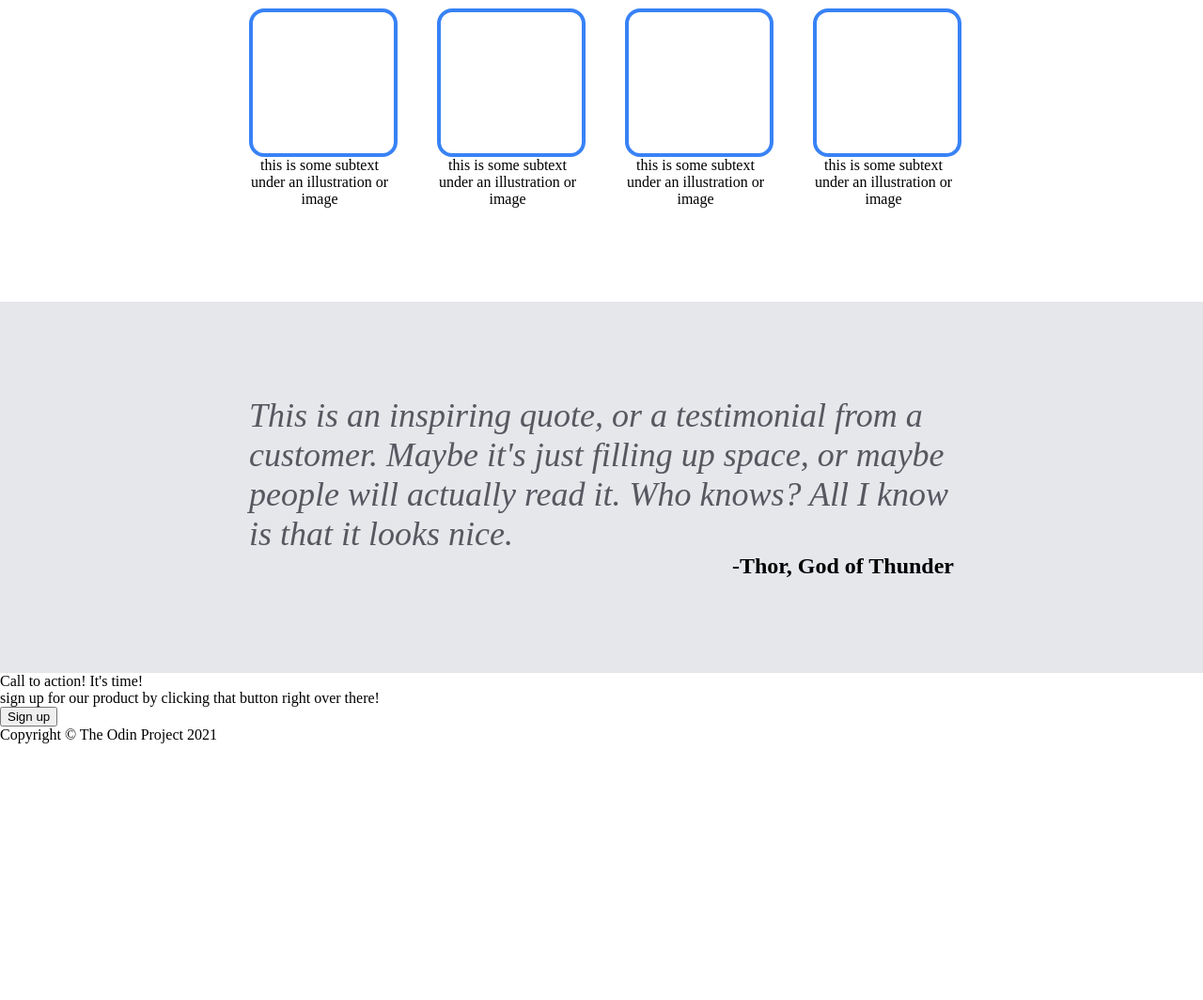
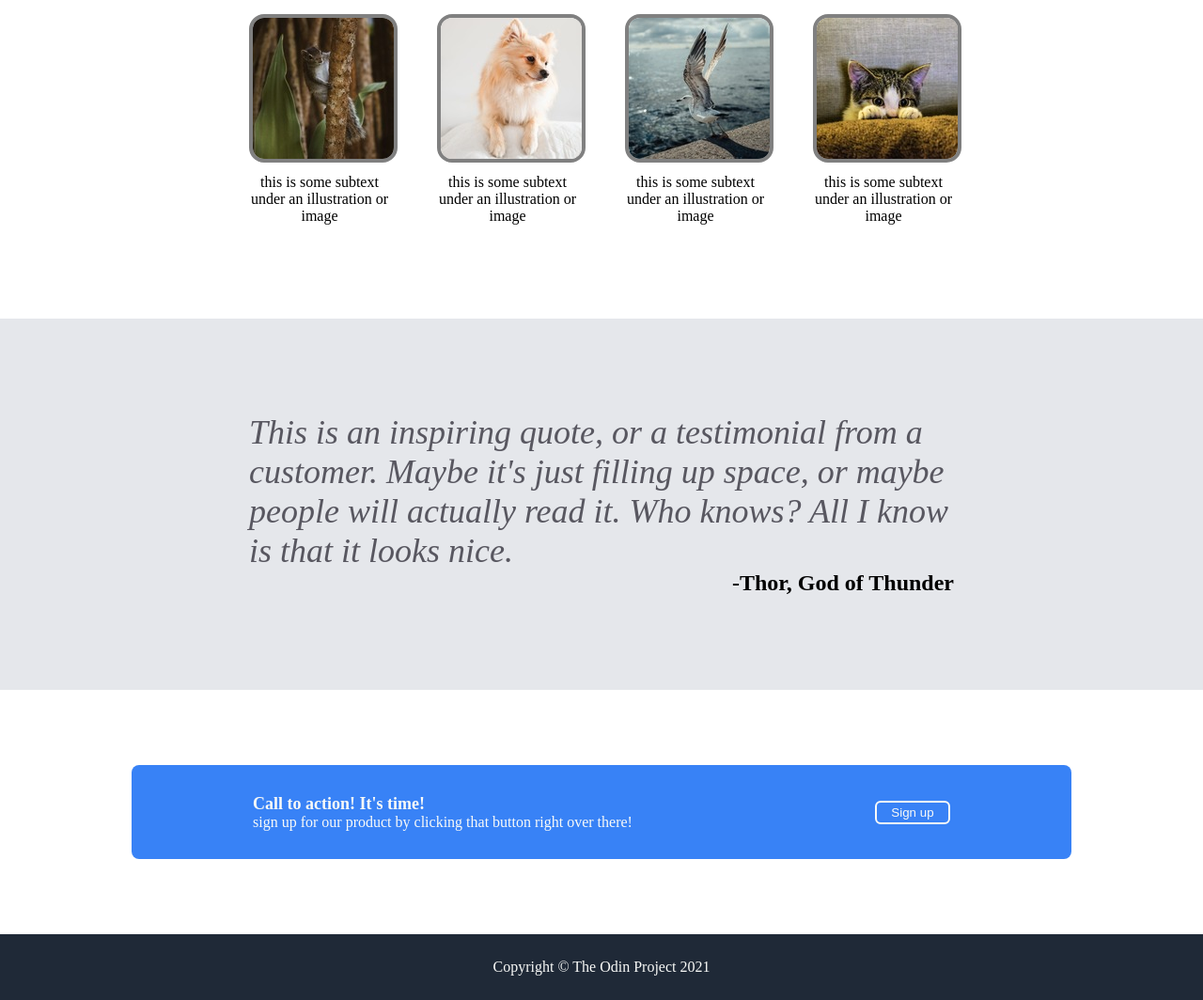
Before and after one commit to amujib2003/odin-landing-page, a plain HTML site: page index.html in a window 1280 px wide. Shown: the part 537-1601 px from the top of the page at 94% size. Before the commit the page ends 1328 px from the top, so only its background shows below. Drawn offline with Linux system fonts and the light colour scheme.

Commit message:
Add call to action, footer, and finishing touch ups for odin-landing-page

```diff
--- a/index.html
+++ b/index.html
@@ -23,9 +23,11 @@
         <div class="header-left">
             <div class="header-main-text">This Website is awesome</div>
             <div class="header-secondary-text">This website has some subtext that goes here under the main title. It's a smaller font and the color is lower contrast</div>
-            <button class="header-sign">Sign up</button>
+            <button class="header-button">Sign up</button>
         </div>
-        <div class="header-image">this is a placeholder for an image</div>
+        <div class="header-image">
+          <img src="images/pexels-adem-albayrak-19208258.jpg" alt="Mountain covered in snow">
+        </div>
       </div>
     </div>
 
@@ -33,29 +35,28 @@
     <div class="photo-grid-container">
       <div class="info">
         <div class="box">
-
-        </div>
-
-        <div>this is some subtext under an illustration or image</div>
-      </div>
-
-      <div class="info">
-        <div class="box">
-
+          <img class="squirrel-img" src="images/pexels-laura-meinhardt-18463820.jpg" alt="Squirrel on tree">
         </div>
         <div>this is some subtext under an illustration or image</div>
       </div>
 
       <div class="info">
         <div class="box">
-
+          <img class="dog-img" src="images/pexels-harriet-b-15096715.jpg" alt="Dog on pillow">
         </div>
         <div>this is some subtext under an illustration or image</div>
       </div>
 
       <div class="info">
         <div class="box">
+          <img class="bird-img" src="images/pexels-levent-simsek-19308248.jpg" alt="Bird near ocean">
+        </div>
+        <div>this is some subtext under an illustration or image</div>
+      </div>
 
+      <div class="info">
+        <div class="box">
+          <img class="cat-img" src="images/pexels-francesco-ungaro-96938.jpg" alt="Cat between sofa">
         </div>
         <div>this is some subtext under an illustration or image</div>
       </div>
@@ -67,10 +68,14 @@
     <div class="thor">-Thor, God of Thunder</div>
    </div>
 
-  <div class="sign-up">
-    <div>Call to action! It's time!</div>
-    <div>sign up for our product by clicking that button right over there!</div>
-    <button>Sign up</button>
+  <div class="sign-up-container">
+    <div class="sign-up">
+      <div>
+        <div class="sign-up-title">Call to action! It's time!</div>
+        <div>sign up for our product by clicking that button right over there!</div>
+      </div>
+    <button class="sign-up-button">Sign up</button>
+    </div>
   </div>
 
   <div class="footer">
--- a/styles.css
+++ b/styles.css
@@ -51,7 +51,7 @@ body {
     width: 400px;
 }
 
-.header-sign {
+.header-button {
     text-align: center;
     background-color: #3882F6;
     color: #F9FAF8;
@@ -71,6 +71,7 @@ body {
     background-color: gray;
     font-size: 18px;
     color: #F9FAF8;
+    border: 4px solid gray;
 }
 
 .header-main-text {
@@ -110,10 +111,29 @@ body {
 }
 
 .box {
-    border: 4px solid #3882F6;
-    border-radius: 16px;
     width: 150px;
     height: 150px;
+    padding-bottom: 20px;
+}
+
+.squirrel-img {
+    border: 4px solid gray;
+    border-radius: 16px;
+}
+
+.dog-img {
+    border: 4px solid gray;
+    border-radius: 16px;
+}
+
+.bird-img {
+    border: 4px solid gray;
+    border-radius: 16px;
+}
+
+.cat-img {
+    border: 4px solid gray;
+    border-radius: 16px;
 }
 
 /*The following selectors targeted are for the quote.*/
@@ -144,3 +164,47 @@ body {
     text-align: end;
     font-size: 24px;
 }
+
+/*The following selectors are for the call to action.*/
+.sign-up-container {
+    display: flex;
+    justify-content: center;
+    padding-top: 80px;
+    padding-bottom: 80px;
+}
+
+.sign-up {
+    display: flex;
+    justify-content: space-around;
+    align-items: center;
+    width: 1000px;
+    height: 100px;
+    background-color: #3882F6;
+    color: #F9FAF8;
+    border-radius: 8px;
+}
+
+.sign-up-title {
+    font-size: 18px;
+    font-weight: bolder;
+}
+
+.sign-up-button {
+    border: 2px solid #F9FAF8;
+    background-color: #3882F6;
+    color: #F9FAF8;
+    border-radius: 6px;
+    text-align: center;
+    width: 80px;
+    height: 25px;
+}
+
+/*Last selector is for the bottom of the webpage*/
+.footer {
+    display: flex;
+    justify-content: center;
+    align-items: center;
+    background-color: #1F2937;
+    color: #F9FAF8;
+    height: 70px;
+}
```
Also changed, not shown: images/pexels-adem-albayrak-19208258.jpg (added), images/pexels-francesco-ungaro-96938.jpg (added), images/pexels-harriet-b-15096715.jpg (added), images/pexels-laura-meinhardt-18463820.jpg (added), images/pexels-levent-simsek-19308248.jpg (added), 1 other file.
